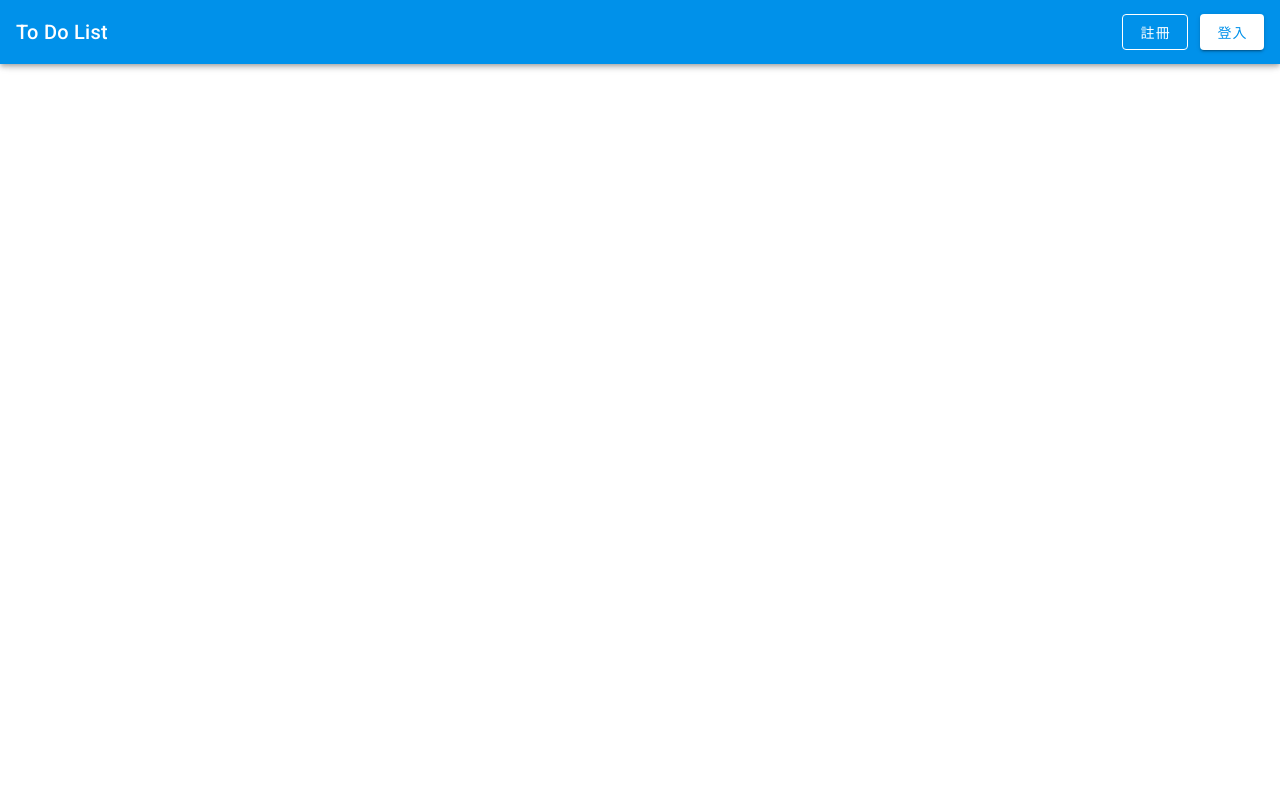
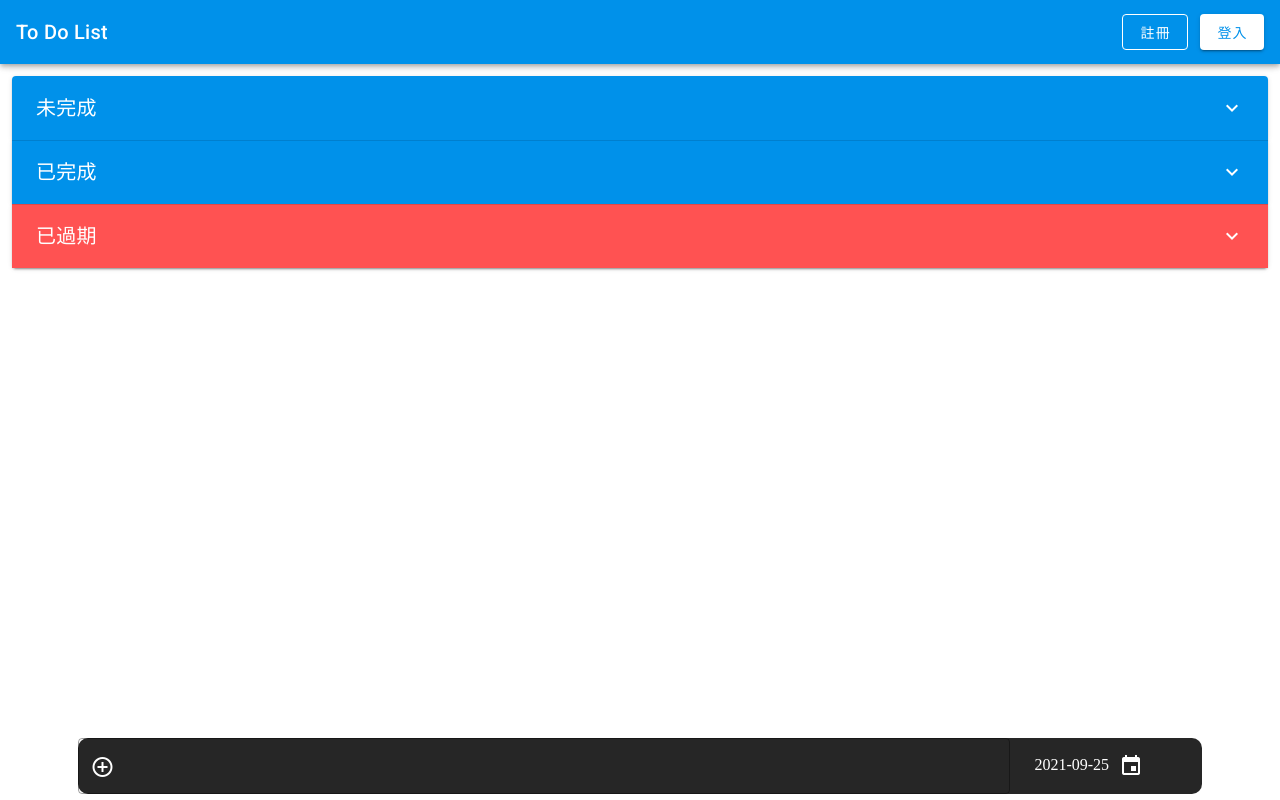
Before and after one commit to kukina622/todolist-nuxt-frontend, a Nuxt app: page / in a window 1280 px wide. Built offline with nearby package versions, Linux system fonts and the light colour scheme.

Commit message:
Add todolist component

```diff
--- /dev/null
+++ b/components/todolist.vue
@@ -0,0 +1,185 @@
+<template>
+  <div>
+    <!-- show all tasks -->
+    <v-expansion-panels multiple>
+      <v-expansion-panel>
+        <v-expansion-panel-header class="text-h6 white--text" color="#0091EA">
+          未完成
+        </v-expansion-panel-header>
+        <v-expansion-panel-content>
+          <v-simple-table>
+            <thead>
+              <tr>
+                <th>待辦事項</th>
+                <th>期限日期</th>
+              </tr>
+            </thead>
+            <tbody>
+              <tr>
+                <td width="70%">test</td>
+                <td width="15%">2019-01-03</td>
+                <td width="15%">
+                  <v-btn icon small>
+                    <v-icon color="#66BB6A"> mdi-check-circle-outline </v-icon>
+                  </v-btn>
+                  <v-btn icon small>
+                    <v-icon color="error"> mdi-close-circle-outline </v-icon>
+                  </v-btn>
+                </td>
+              </tr>
+            </tbody>
+          </v-simple-table>
+        </v-expansion-panel-content>
+      </v-expansion-panel>
+      <v-expansion-panel>
+        <v-expansion-panel-header class="text-h6 white--text" color="#0091EA">
+          已完成
+        </v-expansion-panel-header>
+        <v-expansion-panel-content>
+          <v-simple-table>
+            <thead>
+              <tr>
+                <th>已完成事項</th>
+                <th>期限日期</th>
+              </tr>
+            </thead>
+            <tbody>
+              <tr>
+                <td width="70%">test</td>
+                <td width="15%">2019-01-03</td>
+                <td width="15%">
+                  <v-btn icon small>
+                    <v-icon color="error"> mdi-close-circle-outline </v-icon>
+                  </v-btn>
+                </td>
+              </tr>
+            </tbody>
+          </v-simple-table>
+        </v-expansion-panel-content>
+      </v-expansion-panel>
+      <v-expansion-panel>
+        <v-expansion-panel-header class="text-h6 white--text" color="error">
+          已過期
+        </v-expansion-panel-header>
+        <v-expansion-panel-content>
+          <v-simple-table>
+            <thead>
+              <tr>
+                <th>未完成事項</th>
+                <th>期限日期</th>
+              </tr>
+            </thead>
+            <tbody>
+              <tr>
+                <td width="70%">test</td>
+                <td width="15%">2019-01-03</td>
+                <td width="15%">
+                  <v-btn icon small>
+                    <v-icon color="error"> mdi-close-circle-outline </v-icon>
+                  </v-btn>
+                </td>
+              </tr>
+            </tbody>
+          </v-simple-table>
+        </v-expansion-panel-content>
+      </v-expansion-panel>
+    </v-expansion-panels>
+    <!-- add new task -->
+    <v-footer app color="transparent">
+      <div class="footer_content">
+        <v-row justify="center" align="center">
+          <v-col cols="10">
+            <v-form ref="form">
+              <v-text-field
+                class="white--text"
+                hide-details
+                background-color="transparent"
+                outlined
+                prepend-inner-icon="mdi-plus-circle-outline"
+                :rules="[rules.required]"
+                @click:prepend-inner="submit"
+                v-model="newTask"
+              >
+              </v-text-field>
+            </v-form>
+          </v-col>
+          <v-col cols="2" class="white--text">
+            {{ date }}
+            <v-btn icon @click="date_dialog = true">
+              <v-icon color="white">mdi-calendar</v-icon>
+            </v-btn>
+          </v-col>
+        </v-row>
+      </div>
+    </v-footer>
+    <!-- select finish date -->
+    <v-dialog v-model="date_dialog" width="300px">
+      <v-date-picker
+        v-model="date"
+        :min="formateDate(Date.now())"
+      ></v-date-picker>
+    </v-dialog>
+  </div>
+</template>
+
+<script>
+export default {
+  data() {
+    return {
+      date: this.formateDate(Date.now()),
+      date_dialog: false,
+      rules: {
+        required: (values) => !!values || 'The field is required',
+      },
+      newTask: '',
+    }
+  },
+  methods: {
+    formateDate(date) {
+      const tmp = new Date(date)
+      const [month, day, year] = [
+        tmp.getMonth(),
+        tmp.getDate(),
+        tmp.getFullYear(),
+      ]
+      if (Math.floor((month + 1) / 10) === 0) {
+        return `${year}-0${month + 1}-${day}`
+      }
+      return `${year}-${month + 1}-${day}`
+    },
+    submit() {
+      const validate = this.$refs.form.validate()
+      if (validate) {
+        // Write your code here
+      }
+    },
+  },
+}
+</script>
+
+<style scoped>
+.v-expansion-panels >>> * {
+  font-family: 'Microsoft JhengHei' !important;
+}
+.v-expansion-panels >>> .v-expansion-panel-header__icon .v-icon,
+.v-input >>> .v-input__icon button {
+  color: white !important;
+}
+.v-input >>> input {
+  color: white;
+}
+.footer_content {
+  display: inline-flex;
+  width: 90%;
+  background: rgba(0, 0, 0, 0.85);
+  border-radius: 10px;
+  max-width: 1728px;
+}
+.v-footer {
+  display: flex;
+  justify-content: center;
+}
+.v-expansion-panels {
+  margin-bottom: 68px;
+}
+</style>
--- a/layouts/default.vue
+++ b/layouts/default.vue
@@ -8,7 +8,7 @@
 
 <style>
 * {
-  font-family: '微軟正黑體';
+  font-family: 'Microsoft JhengHei';
 }
 a {
   text-decoration: none;
--- a/pages/index.vue
+++ b/pages/index.vue
@@ -1,12 +1,20 @@
 <template>
-  <v-container>
+  <v-container fluid class="index_container">
     <navigator />
+    <todolist />
   </v-container>
 </template>
 
 <script>
 import navigator from '@/components/navigator.vue'
+import todolist from '@/components/todolist.vue'
 export default {
-  components: { navigator },
+  components: { navigator, todolist },
 }
 </script>
+
+<style scoped>
+.index_container {
+  max-width: 1920px;
+}
+</style>
--- a/pages/login.vue
+++ b/pages/login.vue
@@ -8,6 +8,7 @@
         Sign in
       </v-card-title>
       <v-card-text class="mt-10">
+        <v-form ref="form">
           <v-row justify="center">
             <v-col cols="8">
               <v-text-field
@@ -23,18 +24,20 @@
                 outlined
                 v-model="password"
                 :rules="[rules.required]"
+                type="password"
               ></v-text-field>
             </v-col>
             <v-col cols="8">
-            <v-btn block color="#0091EA" class="white--text" @click="submit"
-              >登入</v-btn
-            >
+              <v-btn block color="#0091EA" class="white--text" @click="submit">
+                登入
+              </v-btn>
             </v-col>
             <v-col cols="8">
               <h4>還沒有帳號嗎？</h4>
               <nuxt-link :to="{ name: 'register' }">點此註冊</nuxt-link>
             </v-col>
           </v-row>
+        </v-form>
       </v-card-text>
     </v-card>
   </v-container>
@@ -55,7 +58,12 @@ export default {
     backPage() {
       this.$router.go(-1)
     },
-    submit() {},
+    submit() {
+      const validate = this.$refs.form.validate()
+      if (validate) {
+        // Write your code here
+      }
+    },
   },
 }
 </script>
--- a/pages/register.vue
+++ b/pages/register.vue
@@ -8,6 +8,7 @@
         >Sign up</v-card-title
       >
       <v-card-text class="mt-10">
+        <v-form ref="form">
           <v-row justify="center">
             <v-col cols="8">
               <v-text-field
@@ -23,6 +24,7 @@
                 outlined
                 v-model="password"
                 :rules="[rules.required]"
+                type="password"
               ></v-text-field>
             </v-col>
             <v-col cols="8">
@@ -31,14 +33,16 @@
                 outlined
                 v-model="confirmPwd"
                 :rules="[rules.required, rules.confirmPwd]"
+                type="password"
               ></v-text-field>
             </v-col>
             <v-col cols="8">
-            <v-btn block color="#0091EA" class="white--text" @click="submit"
-              >註冊</v-btn
-            >
+              <v-btn block color="#0091EA" class="white--text" @click="submit">
+                註冊
+              </v-btn>
             </v-col>
           </v-row>
+        </v-form>
       </v-card-text>
     </v-card>
   </v-container>
@@ -62,7 +66,12 @@ export default {
     backPage() {
       this.$router.go(-1)
     },
-    submit() {},
+    submit() {
+      const validate = this.$refs.form.validate()
+      if (validate) {
+        // Write your code here
+      }
+    },
   },
 }
 </script>
```
Lines whose indentation alone changed are shown as unchanged.
